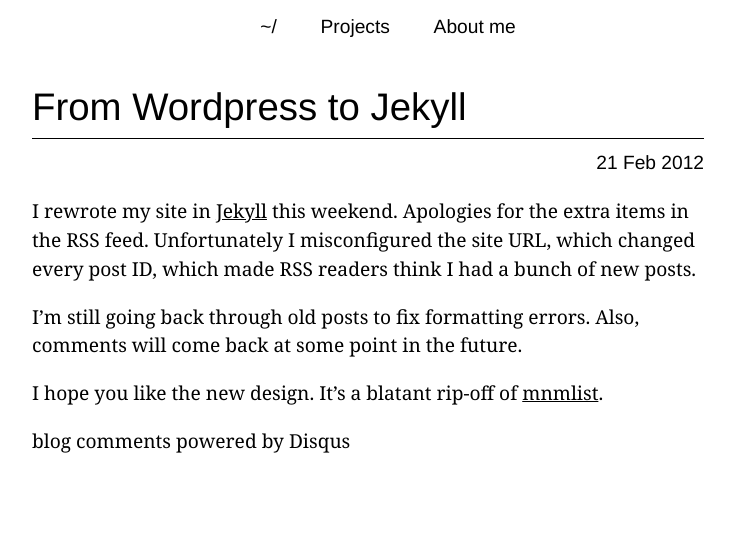
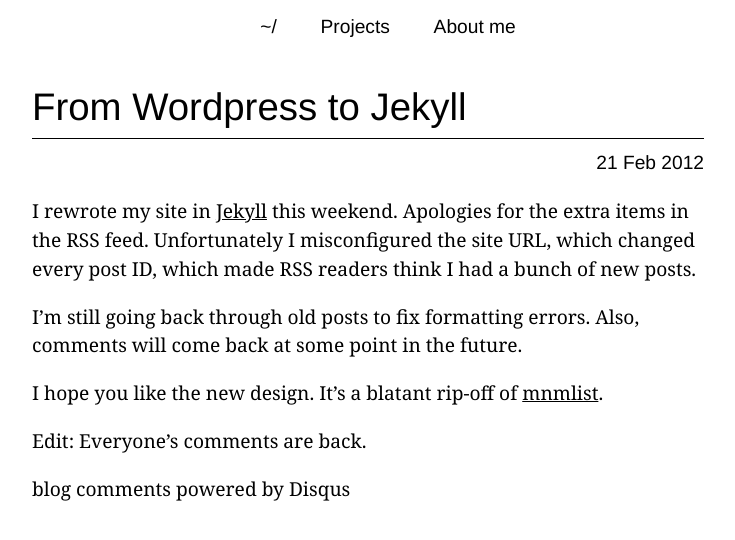
Before and after one commit to ggreer/geoff.greer.fm, a Jekyll site: the page built from _posts/2012-02-21-from-wordpress-to-jekyll.markdown, in a window 1280 px wide. Shown: the top 540 px of the page, without its empty margins (272-1007 px from the left). Built offline with Jekyll 4.4.1, drawn with Linux system fonts in a browser that asks for light colours; comment, search, counter and statistics services are not loaded.

Commit message:
Mention that comments are back up.

```diff
--- a/_posts/2012-02-21-from-wordpress-to-jekyll.markdown
+++ b/_posts/2012-02-21-from-wordpress-to-jekyll.markdown
@@ -13,3 +13,5 @@ I rewrote my site in [Jekyll](https://github.com/mojombo/jekyll) this weekend. A
 I'm still going back through old posts to fix formatting errors. Also, comments will come back at some point in the future.
 
 I hope you like the new design. It's a blatant rip-off of [mnmlist](http://mnmlist.com/).
+
+Edit: Everyone's comments are back.
```
